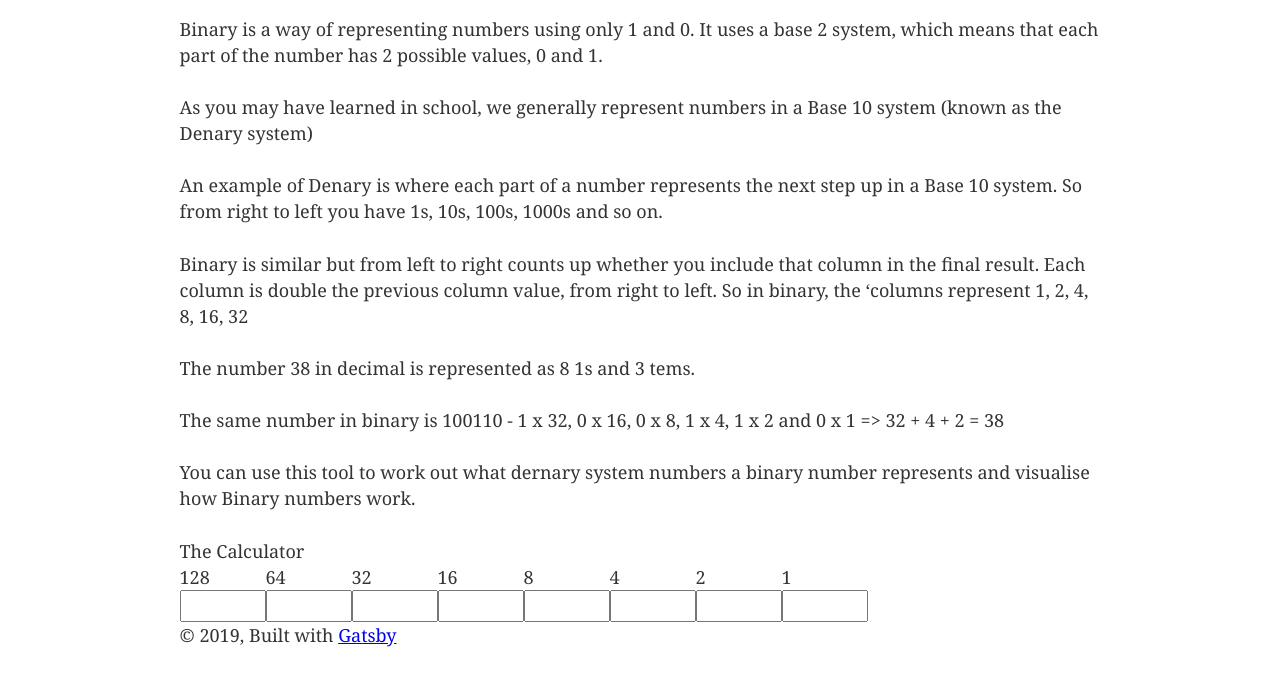
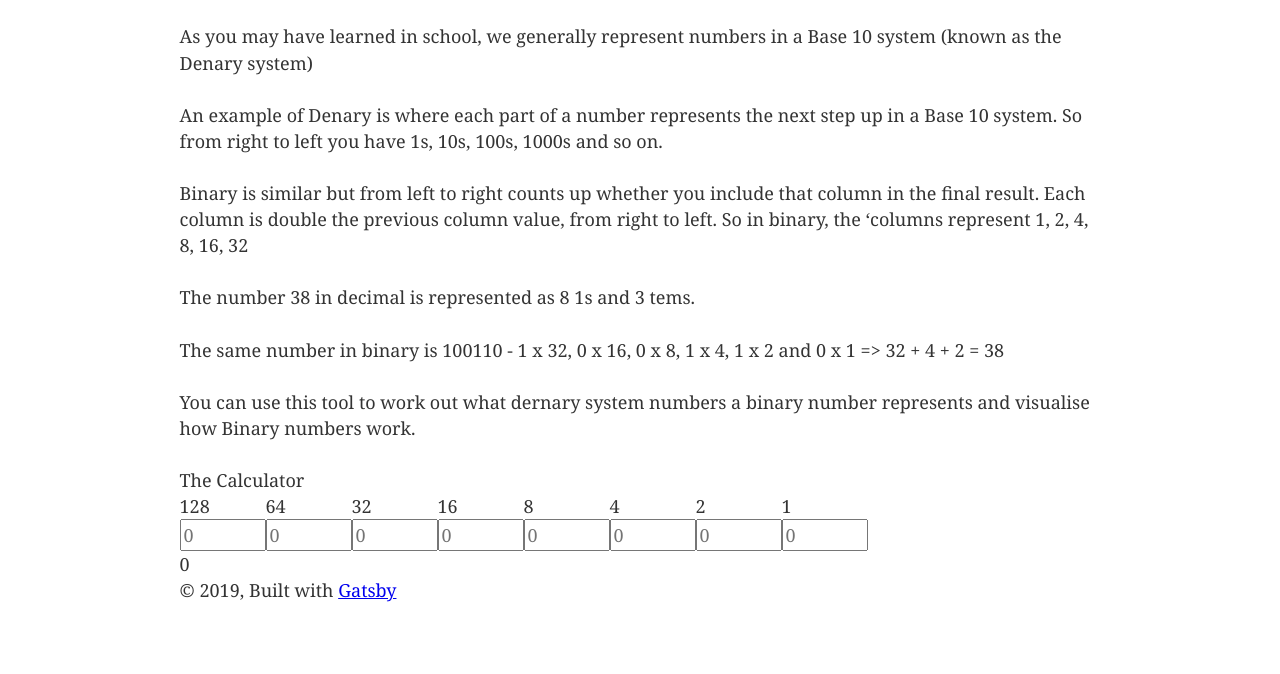
Before and after one commit to mattbee/computation_course_assignment, a Gatsby site in the folder app/: page / in a window 1280 px wide. Shown: the part 236-910 px from the top of the page. After the commit the page ends 866 px from the top, so only its background shows below. Built offline with nearby package versions, Linux system fonts and the light colour scheme; Gatsby itself is replaced by a stand-in of ours.

Commit message:
Add basic working binary calculator

```diff
--- a/app/src/components/calculator/index.js
+++ b/app/src/components/calculator/index.js
@@ -2,25 +2,59 @@ import React from 'react';
 
 import './calculator.css';
 
-const BINARY = [1, 2, 4, 8, 16, 32, 64, 128]
+const BINARY = [1, 2, 4, 8, 16, 32, 64, 128].reverse();
 
 class Calculator extends React.Component {
-  onChange = () => {
+
+  state = {
+    dernary: 0,
+    id1: 0,
+    id2: 0,
+    id4: 0,
+    id8: 0,
+    id16: 0,
+    id32: 0,
+    id64: 0,
+    id128: 0,
+  }
+
+  addAll = () => {
+    const { id1, id2, id4, id8, id16, id32, id64, id128 } = this.state;
+    return id1 + id2 + id4 + id8 + id16 + id32 + id64 + id128;
+  }
+
+  handleChange = (event) => {
+    event.persist();
+    this.setState((prevState) => {
+      return {
+        [event.target.name]: (event.target.value == 1 ? parseInt(event.target.dataset.value) : 0)
+      }
+    }, () => {
+      this.setState(() => {
+        return {
+          dernary: this.addAll()
+        }
+      });
+    })
 
   };
 
   render = () => {
+    const { dernary } = this.state;
+
     return (
       <div>
         The Calculator
-        <div class="inputs">
-          {BINARY.reverse().map((val) => (
-            <div>
-              <label for={`id-${val}`}>{val}</label>
-              <input type="number" max="1" min="0" id={`id-${val}`} data-value={val} />
+        <div className="inputs">
+          {BINARY.map((val) => (
+            <div key={val}>
+              <label htmlFor={`id-${val}`}>{val}</label>
+              <input type="number" max="1" min="0" placeholder="0" onChange={this.handleChange} name={`id${val}`} id={`id${val}`} data-value={val} />
             </div>
           ))}
         </div>
+
+        <div className="dernary">{dernary}</div>
       </div>
     );
   };
--- a/app/src/pages/index.js
+++ b/app/src/pages/index.js
@@ -6,7 +6,6 @@ import Calculator from "../components/calculator";
 const IndexPage = () => (
   <Layout>
     <SEO title="Home" keywords={[`Demystifying computation`, `FutureLearn`, `binary`, `explanation`, `denary`]} />
-    <h1>The Binary number system</h1>
     <h2>A FutureLearn assignment by Matt Bee</h2>
     <p>Binary is a way of representing numbers using only 1 and 0.  It uses a base 2 system, which means that each part of the number has 2 possible values, 0 and 1.</p>
 
```
